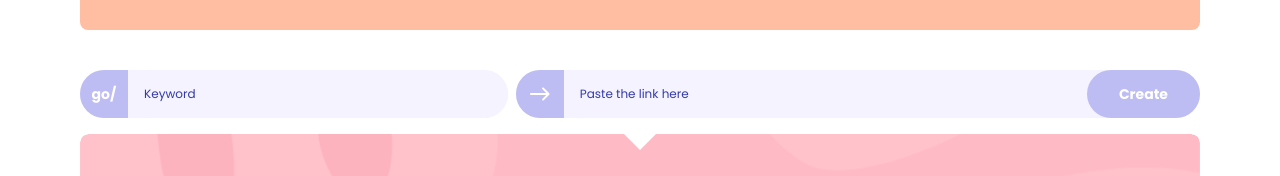
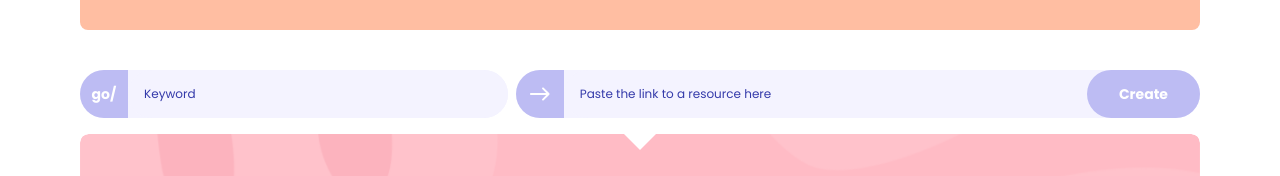
Before and after one commit to trotto/go-links, a Next.js app in the folder frontend-new/: page / in a window 1280 px wide. Shown: the part 314-490 px from the top of the page. Built offline with nearby package versions, Linux system fonts and the light colour scheme; no server answers.

Commit message:
Review fixes

```diff
--- a/frontend-new/components/BaseModal.tsx
+++ b/frontend-new/components/BaseModal.tsx
@@ -43,6 +43,11 @@ const Base: FC<Props> = ({ open, onClose, children }) => {
             left: 16,
             right: 16,
             p: 3,
+            bgcolor: 'background.paper',
+            boxShadow: 24,
+            color: '#343aaa',
+            background: '#F4F3FF',
+            borderRadius: '8px',
 
             [media.TABLET]: {
               left: '50%',
@@ -57,11 +62,6 @@ const Base: FC<Props> = ({ open, onClose, children }) => {
               py: 5,
               px: 8,
             },
-            bgcolor: 'background.paper',
-            boxShadow: 24,
-            color: '#343aaa',
-            background: '#F4F3FF',
-            borderRadius: '8px',
           }}
         >
           {children}
--- a/frontend-new/components/EditableDestination.tsx
+++ b/frontend-new/components/EditableDestination.tsx
@@ -5,11 +5,6 @@ import { FC, useState, useCallback, FormEvent, ChangeEvent } from 'react'
 import { useUpdateLink } from 'app/hooks'
 import { Edit } from 'app/icons'
 import { media } from 'app/styles/theme'
-
-const Form = styled.form`
-  display: flex;
-  align-items: center;
-`
 
 interface Props {
   id: number
@@ -38,7 +33,13 @@ export const EditableDestination: FC<Props> = ({ id, destinationUrl, disabled })
     [destination, id, handleEdit, updateLink],
   )
   return (
-    <Form onSubmit={handleSave}>
+    <form onSubmit={handleSave}>
+      <Box
+        sx={{
+          display: 'flex',
+          alignItems: 'center,',
+        }}
+      >
         <Box
           sx={{
             display: 'flex',
@@ -46,10 +47,11 @@ export const EditableDestination: FC<Props> = ({ id, destinationUrl, disabled })
             borderRadius: '32px',
             background: '#fff',
             mr: 1,
+            flexGrow: 1,
+
             [media.TABLET]: {
               mr: 3,
             },
-          flexGrow: 1,
           }}
         >
           <TextField
@@ -103,6 +105,7 @@ export const EditableDestination: FC<Props> = ({ id, destinationUrl, disabled })
             </IconButton>
           </span>
         </Tooltip>
-    </Form>
+      </Box>
+    </form>
   )
 }
--- a/frontend-new/components/ExtensionNotification.tsx
+++ b/frontend-new/components/ExtensionNotification.tsx
@@ -21,16 +21,16 @@ export const ExtensionNotification: FC = () => {
         position: 'relative',
         p: 5,
         backgroundColor: '#FFBEA2',
-        mb: 3,
-        [media.TABLET]: {
-          display: 'flex',
-          mb: 5,
-        },
+        mb: 5,
         borderRadius: '8px',
         color: '#fff',
         flexDirection: 'column',
         alignItems: 'center',
         gap: 2,
+
+        [media.TABLET]: {
+          display: 'flex',
+        },
       }}
     >
       <Typography variant='h1'>Welcome! Let’s get started!</Typography>
--- a/frontend-new/components/Footer.tsx
+++ b/frontend-new/components/Footer.tsx
@@ -11,14 +11,15 @@ export const Footer: FC = () => {
         boxShadow: '0px -1px 4px rgba(0, 0, 0, 0.1)',
         display: 'none',
         flexShrink: 0,
+        backgroundColor: '#f6f8fa',
+        alignItems: 'center',
+        justifyContent: 'center',
+        gap: 3,
+
         [media.TABLET]: {
           height: 64,
           display: 'flex',
         },
-        backgroundColor: '#f6f8fa',
-        alignItems: 'center',
-        justifyContent: 'center',
-        gap: 3,
       }}
     >
       <Link href='https://github.com/trotto/go-links'>
--- a/frontend-new/components/InfoBox.tsx
+++ b/frontend-new/components/InfoBox.tsx
@@ -20,6 +20,7 @@ export const InfoBox: FC<Props> = ({ children, sx, bold = false }) => (
       height: 24,
       mr: 1,
       cursor: 'default',
+
       [media.TABLET]: {
         px: 2,
         mr: 3,
--- a/frontend-new/components/LinkCreationForm.tsx
+++ b/frontend-new/components/LinkCreationForm.tsx
@@ -1,22 +1,13 @@
 import styled from '@emotion/styled'
 import EastRoundedIcon from '@mui/icons-material/EastRounded'
-import { Button, TextField, Typography } from '@mui/material'
+import { Button, TextField, Typography, Box, useMediaQuery } from '@mui/material'
 import { useRouter } from 'next/router'
 import { ChangeEvent, FormEvent, useCallback, useMemo, useState } from 'react'
 import { useEffect, useRef, FC } from 'react'
 
-import { ScreenType, useSaveLink, useWindowWidth } from 'app/hooks'
+import { useSaveLink } from 'app/hooks'
 import { media } from 'app/styles/theme'
 import { LinkCreate, LinkCreateResponse } from 'app/types'
-
-const StyledForm = styled.form`
-  display: grid;
-  grid-template-columns: 5fr 8fr;
-  gap: 8px;
-  grid-template-areas:
-    'a b'
-    'c c';
-`
 
 const Group = styled.div`
   display: flex;
@@ -25,7 +16,7 @@ const Group = styled.div`
   border-radius: 32px;
 `
 
-const Cicle = styled.div`
+const Circle = styled.div`
   display: flex;
   justify-content: center;
   align-items: center;
@@ -69,7 +60,7 @@ export const LinkCreationForm: FC<Props> = ({ onCreate }) => {
 
   const shortInpuRef = useRef<HTMLInputElement>(null)
   const destInpuRef = useRef<HTMLInputElement>(null)
-  const { isMobile } = useWindowWidth()
+  const isTablet = useMediaQuery(media.TABLET)
 
   const handleChange = useCallback(
     (e: ChangeEvent<HTMLInputElement>) =>
@@ -102,11 +93,22 @@ export const LinkCreationForm: FC<Props> = ({ onCreate }) => {
   }, [sp, destInpuRef, shortInpuRef])
 
   return (
-    <StyledForm onSubmit={handleSubmit}>
+    <form onSubmit={handleSubmit}>
+      <Box
+        sx={{
+          display: 'grid',
+          gridTemplateColumns: '5fr 8fr',
+          gap: '8px',
+          gridTemplateAreas: `
+            'a b'
+            'c c'
+          `,
+        }}
+      >
         <Group>
-        <Cicle>
+          <Circle>
             <Typography variant='h3'>{formState.namespace}/</Typography>
-        </Cicle>
+          </Circle>
           <TextField
             id='shortpath'
             placeholder='Keyword'
@@ -124,13 +126,13 @@ export const LinkCreationForm: FC<Props> = ({ onCreate }) => {
           />
         </Group>
 
-      <Group className='group'>
-        <Cicle>
+        <Group>
+          <Circle>
             <EastRoundedIcon sx={{ fill: '#fff' }} />
-        </Cicle>
+          </Circle>
           <TextField
             id='destination'
-          placeholder={isMobile ? 'Paste the link here' : 'Paste the link to a resource here'}
+            placeholder={isTablet ? 'Paste the link to a resource here' : 'Paste the link here'}
             value={formState.destination}
             onChange={handleChange}
             inputRef={destInpuRef}
@@ -151,6 +153,8 @@ export const LinkCreationForm: FC<Props> = ({ onCreate }) => {
           sx={{
             height: 32,
             gridArea: 'c',
+            px: 4,
+            typography: 'h3',
 
             [media.TABLET]: {
               height: 48,
@@ -161,12 +165,11 @@ export const LinkCreationForm: FC<Props> = ({ onCreate }) => {
               height: 64,
               right: 200,
             },
-          px: 4,
-          typography: 'h3',
           }}
         >
           Create
         </Button>
-    </StyledForm>
+      </Box>
+    </form>
   )
 }
--- a/frontend-new/components/LinkIconButton.tsx
+++ b/frontend-new/components/LinkIconButton.tsx
@@ -18,17 +18,19 @@ export const LinkIconButton: FC<Props> = ({ href = '#', icon, children, sx }) =>
         backgroundColor: '#FB815B',
         height: 48,
         pr: 1,
+        pl: 0.5,
+        typography: 'h2',
+
+        '&:hover': {
+          backgroundColor: '#C5443C;',
+        },
+
         [media.TABLET]: {
           pr: 2,
           height: 56,
         },
         [media.DESKTOP]: {
           height: 64,
-        },
-        pl: 0.5,
-        typography: 'h2',
-        '&:hover': {
-          backgroundColor: '#C5443C;',
         },
         ...sx,
       }}
--- a/frontend-new/components/LinkItem.tsx
+++ b/frontend-new/components/LinkItem.tsx
@@ -62,10 +62,10 @@ export const LinkItem: FC<Props> = ({ link, sx }) => {
         >
           <InfoBox
             sx={{
+              fontWeight: 700,
               [media.TABLET]: {
                 mr: 2,
               },
-              fontWeight: 700,
             }}
             bold
           >
--- a/frontend-new/components/NavBar.tsx
+++ b/frontend-new/components/NavBar.tsx
@@ -79,7 +79,9 @@ export const NavBar: FC = () => {
               </Link>
             ))}
           </Box>
-          <Box>{user && <UserMenu adminLinks={adminLinks} />}</Box>
+          <Box>
+            <UserMenu adminLinks={adminLinks} />
+          </Box>
         </Box>
       )}
     </Box>
--- a/frontend-new/hooks/index.ts
+++ b/frontend-new/hooks/index.ts
@@ -4,4 +4,3 @@ export * from './modal'
 export * from './clipboard'
 export * from './adminLinksApi'
 export * from './userApi'
-export * from './windowWidth'
--- a/frontend-new/hooks/windowWidth.ts
+++ /dev/null
@@ -1,25 +0,0 @@
-import { useState, useEffect, useMemo } from 'react'
-
-export enum ScreenType {
-  MOBILE = 0,
-  TABLET = 840,
-  DESKTOP = 1440,
-}
-
-export const useWindowWidth = () => {
-  const [width, setWidth] = useState<number>()
-
-  useEffect(() => {
-    function handleResize() {
-      const { innerWidth } = window
-      setWidth(innerWidth)
-    }
-
-    window.addEventListener('resize', handleResize)
-    return () => window.removeEventListener('resize', handleResize)
-  }, [])
-
-  const isMobile = useMemo(() => !width || width < ScreenType.TABLET, [width])
-
-  return { width, isMobile }
-}
--- /dev/null
+++ b/package.json
@@ -0,0 +1,6 @@
+{
+  "dependencies": {
+    "global": "^4.4.0",
+    "prettier": "^2.8.3"
+  }
+}
```
Also changed, not shown: 1 other file (tests, documents, lock files or other folders). Lines whose indentation alone changed are shown as unchanged.
